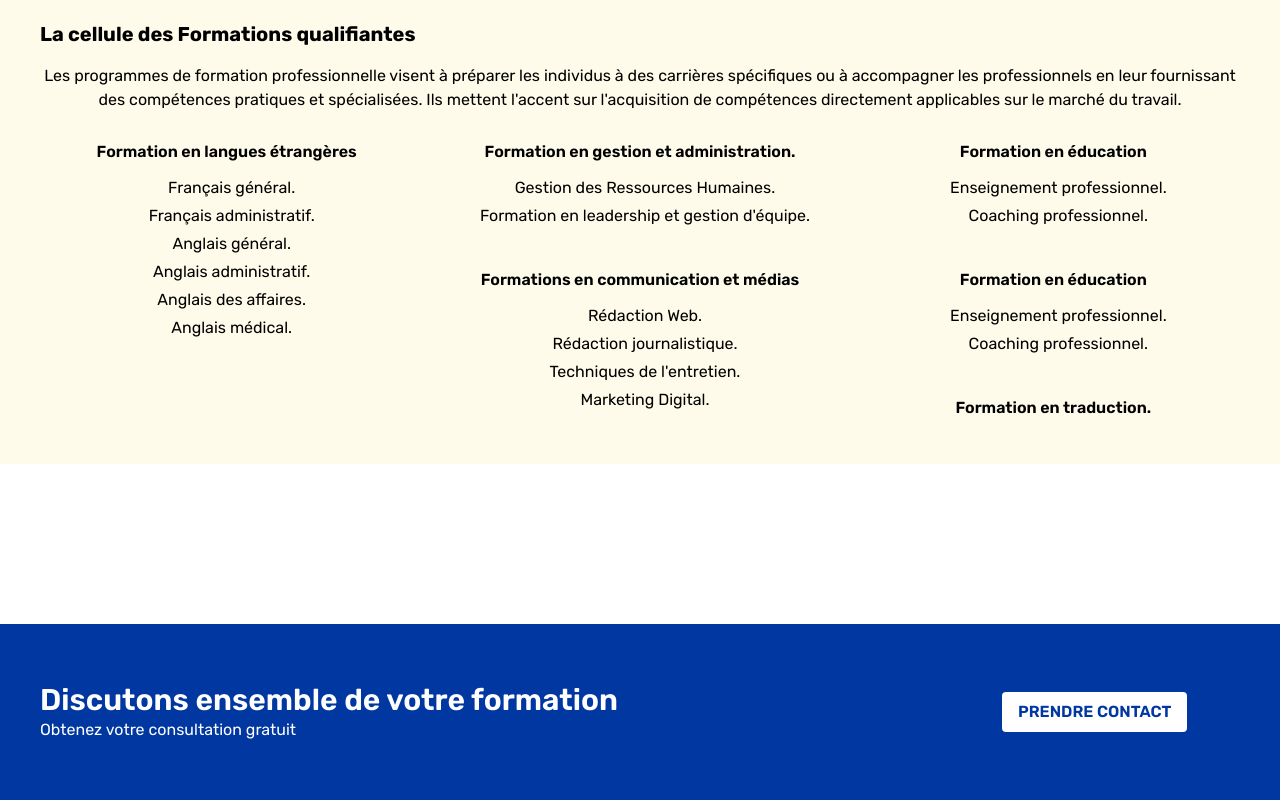
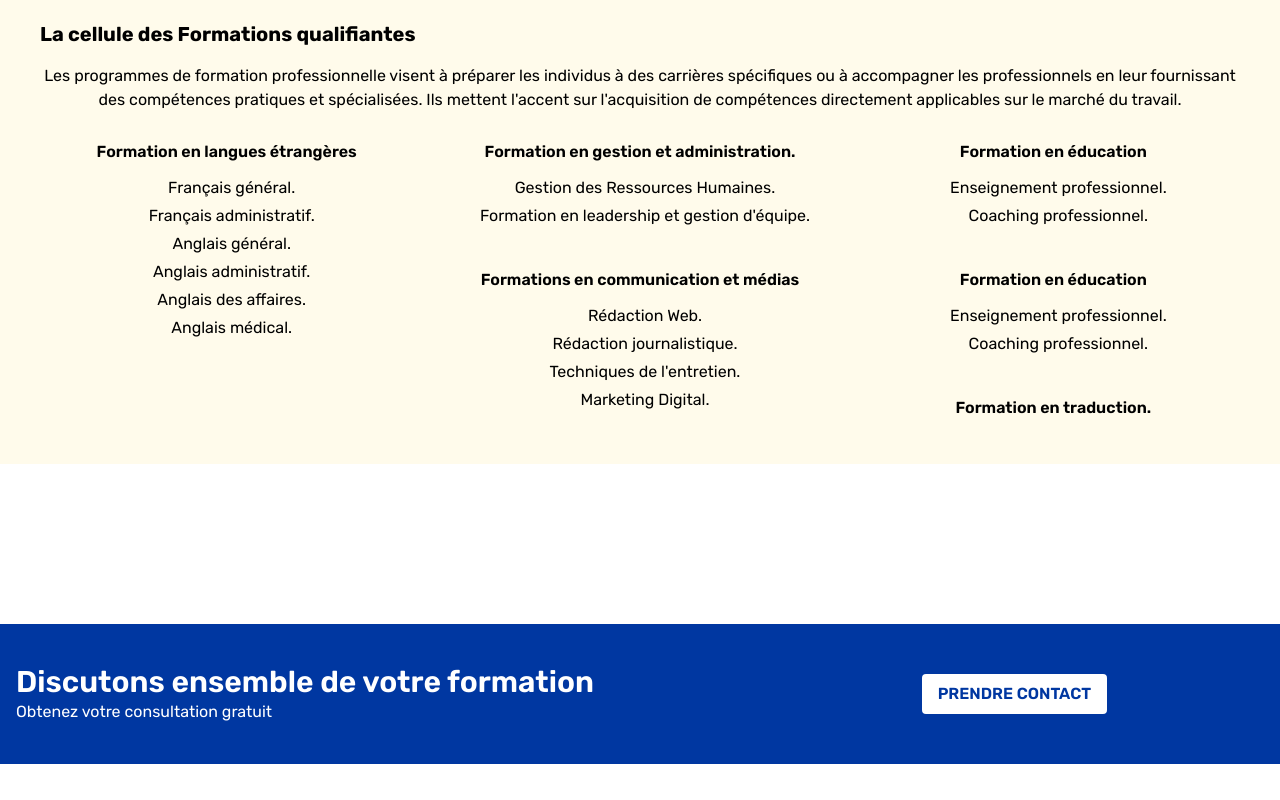
Before and after one commit to Khaled-MK/LIA, a plain HTML site: page formations.html in a window 1280 px wide. Shown: the part 664-1464 px from the top of the page. After the commit the page ends 1428 px from the top, so only its background shows below. Drawn offline with Linux system fonts and the light colour scheme.

Commit message:
changement du 03.6

```diff
--- a/formations.html
+++ b/formations.html
@@ -124,14 +124,16 @@
          </div>
       </section>
 
-      <footer class="flex justify-between items-center px-10 bg-bluu h-44">
-         <div class="w-3/5">
+      <footer class="w-full flex flex-col py-10 bg-bluu px-4 gap-y-5 md:flex-row">
+         <div class="text-center md:text-left md:w-3/5">
             <h3 class="text-white font-semibold text-3xl">Discutons ensemble de votre formation</h3>
             <p class="text-white">Obtenez votre consultation gratuit</p>
          </div>
 
-         <div class="w-1/5">
-            <button id="contact" class="px-4 py-2 border-2 border-bluu text-bluu bg-white font-semibold rounded-md uppercase hover:bg-bluu hover:text-white">Prendre contact</button>
+         <div class="flex justify-center md:w-2/5 items-center">
+            <a href="contact.html">
+               <button id="contact" class="px-4 py-2 border-2 border-bluu text-bluu bg-white font-semibold rounded-md uppercase hover:bg-bluu hover:text-white">Prendre contact</button>
+            </a>
          </div>
       </footer>
 
```
Also changed, not shown: contact.html (+12 -0 lines).
